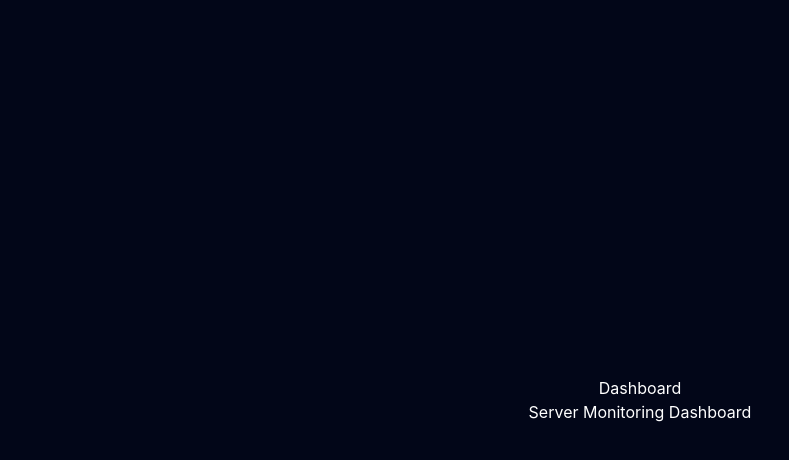
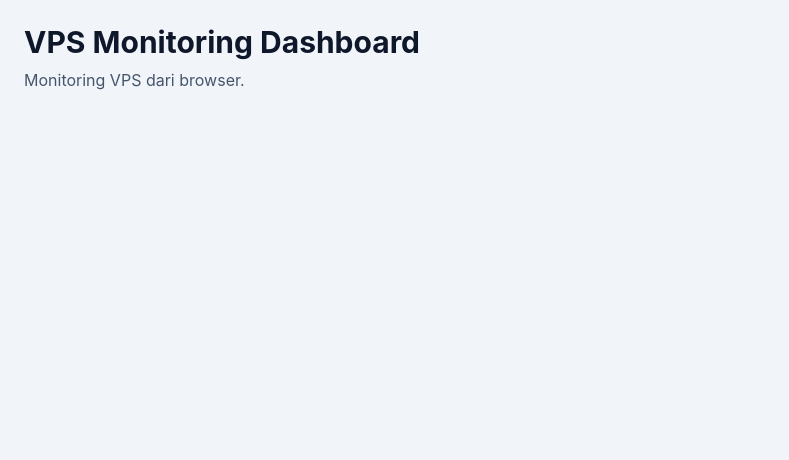
Before and after one commit to Idhamyahya/server-monitoring-dashboard, a React app in the folder frontend/: page / in a window 1280 px wide. Shown: the top 460 px of the page, without its empty margins (0-789 px from the left). Built offline with nearby package versions, Linux system fonts and the light colour scheme; the HTML template or start-up script is replaced by a standard one.

Commit message:
buat struktur dashboard fe

```diff
--- a/frontend/src/App.jsx
+++ b/frontend/src/App.jsx
@@ -1,13 +1,7 @@
 import Dashboard from "./pages/Dashboard";
 
 function App() {
-  return (
-    <div className="min-h-screen bg-slate-950 flex items-center justify-center">
-      <div className="text-center text-white">
-        <Dashboard />
-      </div>
-    </div>
-  );
+  return <Dashboard />;
 }
 
 export default App;
--- a/frontend/src/pages/Dashboard.jsx
+++ b/frontend/src/pages/Dashboard.jsx
@@ -1,9 +1,13 @@
 function Dashboard() {
   return (
-    <div>
-      <h1>Dashboard</h1>
-      <p>Server Monitoring Dashboard</p>
-    </div>
+    <main className="min-h-screen bg-slate-100 p-6">
+      <h1 className="text-3xl font-bold text-slate-900">
+        VPS Monitoring Dashboard
+      </h1>
+
+      <p className="mt-2 text-slate-600">Monitoring VPS dari browser.</p>
+    </main>
   );
 }
+
 export default Dashboard;
```
